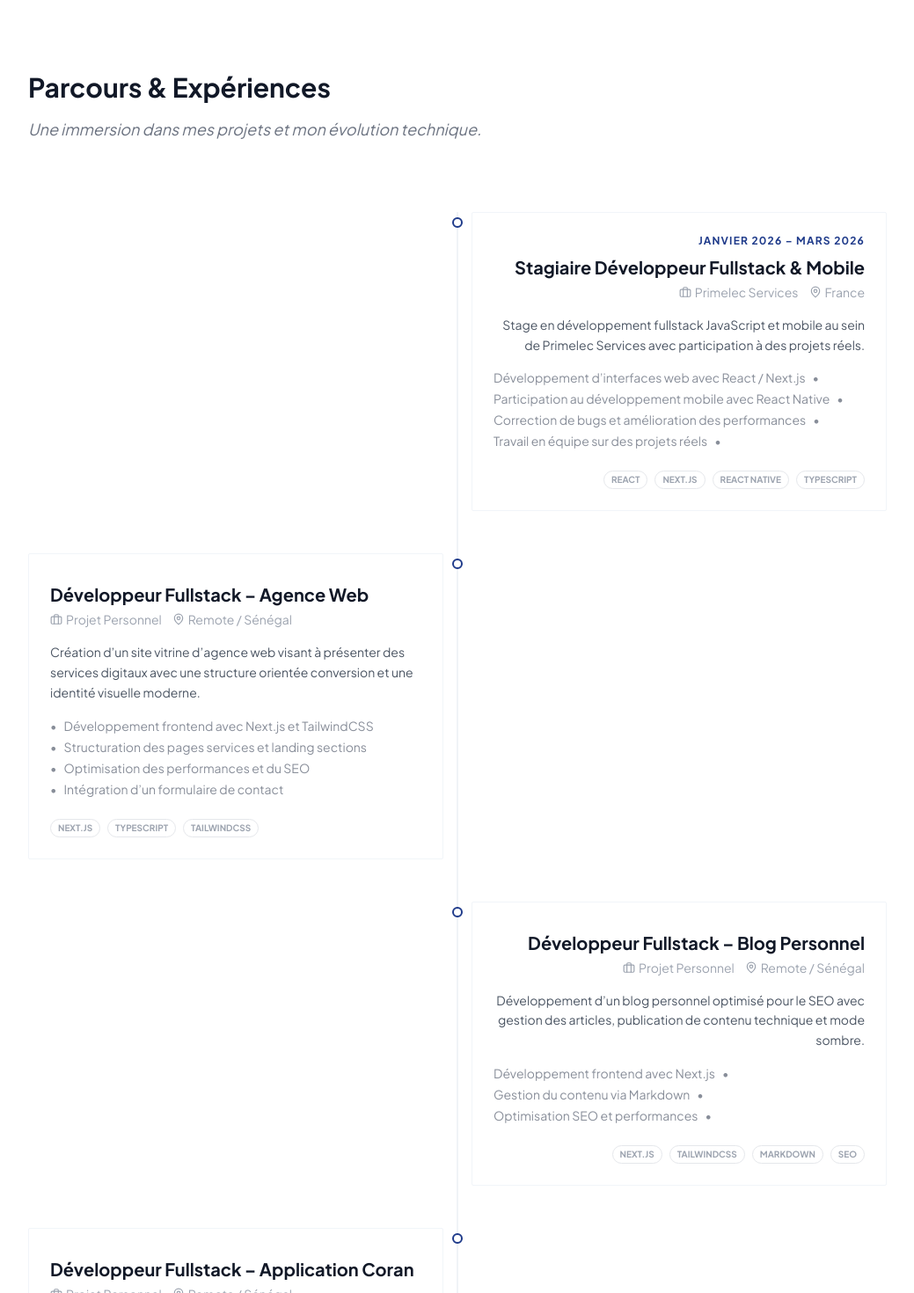
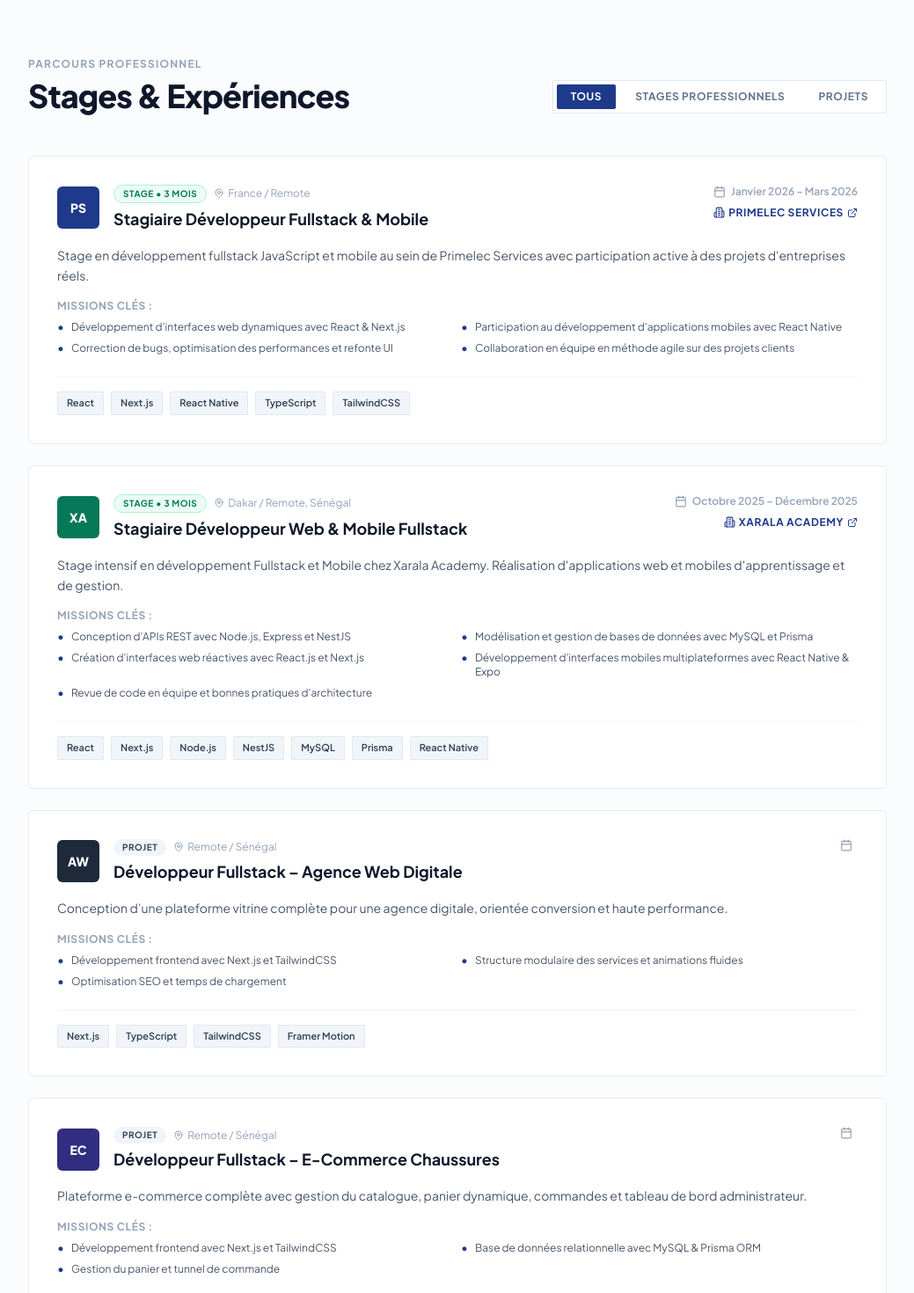
Before and after one commit to Bamba24/portofolio, a React (Vite) app: page / in a window 1280 px wide. Shown: the part 2480-3950 px from the top of the page at 88% size, without its empty margins (120-1159 px from the left). Built offline with nearby package versions, Linux system fonts and the light colour scheme; a web font is replaced by a local one.

Commit message:
correction des experiences et realistations

```diff
--- a/src/components/Experience.tsx
+++ b/src/components/Experience.tsx
@@ -1,266 +1,320 @@
-import { MapPin, Briefcase } from 'lucide-react';
-import { useContext } from 'react';
+import { useState, useContext } from 'react';
+import { MapPin, Briefcase, ExternalLink, Calendar, Building2 } from 'lucide-react';
 import { LangueContext } from '../context/langueContext';
-import { motion } from "framer-motion";
+import { motion, AnimatePresence } from "framer-motion";
+
+export interface ExperienceItem {
+  id: number;
+  titleFr: string;
+  titleEn: string;
+  company: string;
+  url?: string;
+  location: string;
+  period: string;
+  duration?: string;
+  type: 'Stage' | 'Projet';
+  logoText: string;
+  logoBg: string;
+  descriptionFr: string;
+  descriptionEn: string;
+  missions: string[];
+  missionsEn: string[];
+  stack: string[];
+}
 
 export default function Experience() {
   const { langue } = useContext(LangueContext) || { langue: 'fr' };
+  const isEn = langue === 'en';
 
-   const experiences = [
+  const [activeTab, setActiveTab] = useState<'Tous' | 'Stages' | 'Projets'>('Tous');
+
+  const experiences: ExperienceItem[] = [
     {
+      id: 1,
       titleFr: "Stagiaire Développeur Fullstack & Mobile",
       titleEn: "Fullstack & Mobile Developer Intern",
       company: "Primelec Services",
-  location: "France",
+      url: "https://primelec-services.com",
+      location: "France / Remote",
       period: "Janvier 2026 – Mars 2026",
+      duration: "3 mois",
       type: "Stage",
+      logoText: "PS",
+      logoBg: "bg-blue-900 text-white",
       descriptionFr:
-    "Stage en développement fullstack JavaScript et mobile au sein de Primelec Services avec participation à des projets réels.",
+        "Stage en développement fullstack JavaScript et mobile au sein de Primelec Services avec participation active à des projets d'entreprises réels.",
       descriptionEn:
-    "Internship in fullstack JavaScript and mobile development at Primelec Services, contributing to real-world projects.",
+        "Internship in fullstack JavaScript and mobile development at Primelec Services, contributing to real-world corporate projects.",
       missions: [
-    "Développement d’interfaces web avec React / Next.js",
-    "Participation au développement mobile avec React Native",
-    "Correction de bugs et amélioration des performances",
-    "Travail en équipe sur des projets réels"
+        "Développement d’interfaces web dynamiques avec React & Next.js",
+        "Participation au développement d'applications mobiles avec React Native",
+        "Correction de bugs, optimisation des performances et refonte UI",
+        "Collaboration en équipe en méthode agile sur des projets clients"
       ],
       missionsEn: [
-    "Frontend development using React / Next.js",
-    "Participation in mobile development with React Native",
-    "Bug fixing and performance improvements",
-    "Team collaboration on real projects"
+        "Frontend web development with React & Next.js",
+        "Participation in mobile application development using React Native",
+        "Bug fixing, performance optimization, and UI refactoring",
+        "Agile team collaboration on live client projects"
       ],
-  stack: ["React", "Next.js", "React Native", "TypeScript"]
+      stack: ["React", "Next.js", "React Native", "TypeScript", "TailwindCSS"]
     },
     {
-    titleFr: "Développeur Fullstack – Agence Web",
-    titleEn: "Fullstack Developer – Web Agency",
+      id: 2,
+      titleFr: "Stagiaire Développeur Web & Mobile Fullstack",
+      titleEn: "Web & Mobile Fullstack Developer Intern",
+      company: "Xarala Academy",
+      url: "https://xarala.co",
+      location: "Dakar / Remote, Sénégal",
+      period: "Octobre 2025 – Décembre 2025",
+      duration: "3 mois",
+      type: "Stage",
+      logoText: "XA",
+      logoBg: "bg-emerald-700 text-white",
+      descriptionFr:
+        "Stage intensif en développement Fullstack et Mobile chez Xarala Academy. Réalisation d'applications web et mobiles d'apprentissage et de gestion.",
+      descriptionEn:
+        "Intensive Fullstack & Mobile development internship at Xarala Academy. Built web and mobile learning and management applications.",
+      missions: [
+        "Conception d'APIs REST avec Node.js, Express et NestJS",
+        "Modélisation et gestion de bases de données avec MySQL et Prisma",
+        "Création d'interfaces web réactives avec React.js et Next.js",
+        "Développement d'interfaces mobiles multiplateformes avec React Native & Expo",
+        "Revue de code en équipe et bonnes pratiques d'architecture"
+      ],
+      missionsEn: [
+        "REST API design using Node.js, Express, and NestJS",
+        "Database modeling and management using MySQL and Prisma",
+        "Building reactive web interfaces with React.js and Next.js",
+        "Cross-platform mobile UI development using React Native & Expo",
+        "Peer code reviews and architectural best practices"
+      ],
+      stack: ["React", "Next.js", "Node.js", "NestJS", "MySQL", "Prisma", "React Native"]
+    },
+    {
+      id: 3,
+      titleFr: "Développeur Fullstack – Agence Web Digitale",
+      titleEn: "Fullstack Developer – Digital Web Agency",
       company: "Projet Personnel",
       location: "Remote / Sénégal",
       type: "Projet",
+      logoText: "AW",
+      logoBg: "bg-slate-800 text-white",
       descriptionFr:
-      "Création d’un site vitrine d’agence web visant à présenter des services digitaux avec une structure orientée conversion et une identité visuelle moderne.",
+        "Conception d’une plateforme vitrine complète pour une agence digitale, orientée conversion et haute performance.",
       descriptionEn:
-      "Built a web agency website to showcase digital services with a conversion-focused structure and modern visual identity.",
+        "Built a complete showcase platform for a digital agency, conversion-focused with high performance.",
       missions: [
         "Développement frontend avec Next.js et TailwindCSS",
-      "Structuration des pages services et landing sections",
-      "Optimisation des performances et du SEO",
-      "Intégration d’un formulaire de contact"
+        "Structure modulaire des services et animations fluides",
+        "Optimisation SEO et temps de chargement"
       ],
       missionsEn: [
         "Frontend development using Next.js and TailwindCSS",
-      "Structuring service pages and landing sections",
-      "Performance and SEO optimization",
-      "Contact form integration"
+        "Modular service page structure and smooth animations",
+        "SEO and load speed optimization"
       ],
-    stack: ["Next.js", "TypeScript", "TailwindCSS"]
+      stack: ["Next.js", "TypeScript", "TailwindCSS", "Framer Motion"]
     },
     {
-    titleFr: "Développeur Fullstack – Blog Personnel",
-    titleEn: "Fullstack Developer – Personal Blog",
-    company: "Projet Personnel",
-    location: "Remote / Sénégal",
-    type: "Projet",
-    descriptionFr:
-      "Développement d’un blog personnel optimisé pour le SEO avec gestion des articles, publication de contenu technique et mode sombre.",
-    descriptionEn:
-      "Developed a personal blog optimized for SEO with article management, technical content publishing, and dark mode.",
-    missions: [
-      "Développement frontend avec Next.js",
-      "Gestion du contenu via Markdown",
-      "Optimisation SEO et performances",
-    ],
-    missionsEn: [
-      "Frontend development with Next.js",
-      "Content management using Markdown",
-      "SEO and performance optimization",
-    ],
-    stack: ["Next.js", "TailwindCSS", "Markdown", "SEO"]
-  },
-  {
-    titleFr: "Développeur Fullstack – Application Coran",
-    titleEn: "Fullstack Developer – Quran Application",
-    company: "Projet Personnel",
-    location: "Remote / Sénégal",
-    type: "Projet",
-    descriptionFr:
-      "Application web de récital du Coran permettant la lecture des sourates et l’écoute audio, avec une interface simple et accessible.",
-    descriptionEn:
-      "Quran recital web application enabling surah reading and audio playback with a clean and accessible interface.",
-    missions: [
-      "Développement frontend avec Next.js et TailwindCSS",
-      "Intégration d’API de récitations du Coran",
-      "Gestion de la lecture audio",
-    ],
-    missionsEn: [
-      "Frontend development with Next.js and TailwindCSS",
-      "Integration of Quran recitation APIs",
-      "Audio playback management",
-    ],
-    stack: ["Next.js", "TailwindCSS", "API Coran"]
-  },
-  {
-    titleFr: "Développeur Fullstack – E-commerce Chaussures",
+      id: 4,
+      titleFr: "Développeur Fullstack – E-Commerce Chaussures",
       titleEn: "Fullstack Developer – Shoes E-Commerce",
       company: "Projet Personnel",
       location: "Remote / Sénégal",
       type: "Projet",
+      logoText: "EC",
+      logoBg: "bg-indigo-900 text-white",
       descriptionFr:
-      "Développement d’une plateforme e-commerce de vente de chaussures avec gestion des produits, panier, commandes et base de données.",
+        "Plateforme e-commerce complète avec gestion du catalogue, panier dynamique, commandes et tableau de bord administrateur.",
       descriptionEn:
-      "Developed a shoe e-commerce platform with product management, cart, orders, and database integration.",
+        "Comprehensive e-commerce platform with catalog management, dynamic cart, orders, and admin dashboard.",
       missions: [
         "Développement frontend avec Next.js et TailwindCSS",
-      "Gestion de la base de données avec MySQL et Prisma",
-      "Implémentation du panier et du système de commande",
-      "Création d’un dashboard administrateur"
+        "Base de données relationnelle avec MySQL & Prisma ORM",
+        "Gestion du panier et tunnel de commande"
       ],
       missionsEn: [
         "Frontend development with Next.js and TailwindCSS",
-      "Database management using MySQL and Prisma",
-      "Shopping cart and order system implementation",
-      "Admin dashboard creation"
+        "Relational database management with MySQL & Prisma ORM",
+        "Shopping cart and checkout flow management"
       ],
       stack: ["Next.js", "TypeScript", "MySQL", "Prisma", "TailwindCSS"]
     },
     {
-    titleFr: "Développeur Mobile – Application E-commerce",
-    titleEn: "Mobile Developer – E-Commerce Mobile App",
+      id: 5,
+      titleFr: "Développeur Mobile – Application E-Commerce",
+      titleEn: "Mobile Developer – E-Commerce App",
       company: "Projet Personnel",
       location: "Remote / Sénégal",
       type: "Projet",
+      logoText: "MB",
+      logoBg: "bg-violet-800 text-white",
       descriptionFr:
-      "Développement d’une application mobile iOS et Android basée sur la plateforme e-commerce web, avec React Native et Expo.",
+        "Application mobile iOS et Android synchronisée avec la plateforme e-commerce web, développée avec React Native et Expo.",
       descriptionEn:
-      "Developed an iOS and Android mobile application based on the e-commerce web platform using React Native and Expo.",
+        "iOS and Android mobile app synchronized with the web e-commerce platform, built with React Native and Expo.",
       missions: [
-      "Création des écrans produits et panier",
-      "Connexion à l’API backend e-commerce",
-      "Gestion de l’état global avec Context API",
+        "Création des vues produits, filtres et panier mobile",
+        "Connexion aux APIs REST backend",
+        "Gestion d'état global avec Context API"
       ],
       missionsEn: [
-      "Building product and cart screens",
-      "Connecting to the e-commerce backend API",
-      "Global state management with Context API",
+        "Building product views, filters, and mobile cart",
+        "Connecting to REST backend APIs",
+        "Global state management with Context API"
       ],
       stack: ["React Native", "Expo", "TypeScript", "Context API"]
-  },
-  {
-    titleFr: "Développeur Fullstack – Portfolio Personnel",
-    titleEn: "Fullstack Developer – Personal Portfolio",
-    company: "Projet Personnel",
-    location: "Remote / Sénégal",
-    type: "Projet",
-    descriptionFr:
-      "Création de mon portfolio personnel afin de présenter mes projets, expériences et compétences en développement web et mobile.",
-    descriptionEn:
-      "Built my personal portfolio to showcase my projects, experiences, and web & mobile development skills.",
-    missions: [
-      "Développement frontend avec React et TailwindCSS",
-      "Intégration des projets et expériences professionnelles",
-      "Animations avec Framer Motion",
-      "Optimisation UX et responsive design"
-    ],
-    missionsEn: [
-      "Frontend development with React and TailwindCSS",
-      "Integration of projects and professional experiences",
-      "Animations using Framer Motion",
-      "UX optimization and responsive design"
-    ],
-    stack: ["React", "TailwindCSS", "Framer Motion"]
     }
   ];
 
+  const filteredExperiences = experiences.filter(exp => {
+    if (activeTab === 'Stages') return exp.type === 'Stage';
+    if (activeTab === 'Projets') return exp.type === 'Projet';
+    return true;
+  });
+
   return (
-    <section id="experience" className="py-24 bg-white">
+    <section id="experience" className="py-20 bg-slate-50/50 dark:bg-slate-950/40 transition-colors duration-300">
       <div className="max-w-5xl mx-auto px-6">
 
-        {/* Titre de section minimaliste */}
-        <div className="mb-20">
-          <h2 className="text-3xl font-bold text-gray-900 mb-4">
-            {langue === 'fr' ? 'Parcours & Expériences' : 'Career & Experience'}
+        {/* Header Section : Style jonathan-boyer.fr */}
+        <div className="flex flex-col md:flex-row md:items-end justify-between mb-12 gap-6">
+          <div>
+            <span className="text-xs font-bold uppercase tracking-widest text-slate-400 block mb-2">
+              {isEn ? "Career & Internships" : "Parcours professionnel"}
+            </span>
+            <h2 className="text-3xl sm:text-4xl font-extrabold text-slate-900 dark:text-white tracking-tight">
+              {isEn ? "Experiences & Internships" : "Stages & Expériences"}
             </h2>
-          <p className="text-gray-500 text-lg italic">
-            {langue === 'fr'
-              ? "Une immersion dans mes projets et mon évolution technique."
-              : "An insight into my projects and technical evolution."}
-          </p>
           </div>
 
-        <div className="relative">
-          {/* Ligne verticale ultra-fine */}
-          <div className="absolute left-0 md:left-1/2 top-0 bottom-0 w-px bg-slate-200 -translate-x-1/2 hidden md:block"></div>
-
-          <div className="space-y-12">
-            {experiences.map((exp, index) => (
-              <motion.div
-                key={index}
-                initial={{ opacity: 0, y: 20 }}
-                whileInView={{ opacity: 1, y: 0 }}
-                viewport={{ once: true }}
-                transition={{ duration: 0.5, delay: index * 0.1 }}
-                className={`relative flex flex-col md:flex-row gap-8 ${
-                  index % 2 === 0 ? "md:flex-row-reverse" : ""
+          {/* Onglets de filtrage : Stages vs Projets */}
+          <div className="flex gap-1.5 p-1 bg-white dark:bg-slate-900 border border-slate-200 dark:border-slate-800 rounded-sm">
+            {[
+              { id: 'Tous', labelFr: 'Tous', labelEn: 'All' },
+              { id: 'Stages', labelFr: 'Stages Professionnels', labelEn: 'Internships' },
+              { id: 'Projets', labelFr: 'Projets', labelEn: 'Projects' }
+            ].map(tab => (
+              <button
+                key={tab.id}
+                onClick={() => setActiveTab(tab.id as 'Tous' | 'Stages' | 'Projets')}
+                className={`px-4 py-1.5 text-xs font-bold uppercase tracking-wider transition-all rounded-sm ${
+                  activeTab === tab.id
+                    ? 'bg-blue-900 text-white shadow-xs'
+                    : 'text-slate-500 hover:text-slate-900 dark:hover:text-white'
                 }`}
               >
-                {/* Point de jonction au centre */}
-                <div className="absolute left-0 md:left-1/2 w-3 h-3 bg-white border-2 border-blue-900 rounded-full -translate-x-1/2 top-1.5 z-10 hidden md:block"></div>
-
-                {/* Contenu de l'expérience */}
-                <div className="md:w-1/2">
-                  <div className={`p-6 border border-slate-100 rounded-sm hover:border-blue-900 transition-colors duration-300 ${
-                    index % 2 === 0 ? "md:text-right" : "md:text-left"
-                  }`}>
-                    <span className="text-xs font-bold uppercase tracking-widest text-blue-900 mb-2 block">
-                      {exp.period}
-                    </span>
-                    <h3 className="text-xl font-bold text-gray-900 mb-1">
-                      {langue === 'fr' ? exp.titleFr : exp.titleEn}
-                    </h3>
-                    <div className={`flex items-center gap-3 text-sm text-gray-400 mb-4 ${
-                      index % 2 === 0 ? "md:justify-end" : "md:justify-start"
-                    }`}>
-                      <span className="flex items-center gap-1"><Briefcase size={14}/> {exp.company}</span>
-                      <span className="flex items-center gap-1"><MapPin size={14}/> {exp.location}</span>
+                {isEn ? tab.labelEn : tab.labelFr}
+              </button>
+            ))}
+          </div>
         </div>
 
-                    <p className="text-gray-600 text-sm leading-relaxed mb-4">
-                      {langue === 'fr' ? exp.descriptionFr : exp.descriptionEn}
+        {/* Liste des cartes d'expérience épurées */}
+        <div className="space-y-6">
+          <AnimatePresence mode="popLayout">
+            {filteredExperiences.map((exp) => (
+              <motion.div
+                key={exp.id}
+                layout
+                initial={{ opacity: 0, y: 15 }}
+                animate={{ opacity: 1, y: 0 }}
+                exit={{ opacity: 0, scale: 0.98 }}
+                transition={{ duration: 0.3 }}
+                className="bg-white dark:bg-slate-900 border border-slate-200/80 dark:border-slate-800 rounded-md p-6 sm:p-8 hover:border-blue-900/30 dark:hover:border-blue-500/30 transition-all shadow-xs"
+              >
+                <div className="flex flex-col sm:flex-row sm:items-start justify-between gap-4 mb-4">
+
+                  {/* Entreprise & Logo */}
+                  <div className="flex items-center gap-4">
+                    <div className={`w-12 h-12 rounded-md font-extrabold text-sm flex items-center justify-center shadow-xs shrink-0 ${exp.logoBg}`}>
+                      {exp.logoText}
+                    </div>
+
+                    <div>
+                      <div className="flex items-center gap-2 flex-wrap">
+                        <span className={`px-2.5 py-0.5 rounded-full text-[10px] font-bold uppercase tracking-wider ${
+                          exp.type === 'Stage'
+                            ? 'bg-emerald-50 dark:bg-emerald-950/50 text-emerald-700 dark:text-emerald-400 border border-emerald-200 dark:border-emerald-800'
+                            : 'bg-slate-100 dark:bg-slate-800 text-slate-700 dark:text-slate-300'
+                        }`}>
+                          {exp.type} {exp.duration && `• ${exp.duration}`}
+                        </span>
+
+                        <span className="text-xs text-slate-400 flex items-center gap-1">
+                          <MapPin size={12} />
+                          {exp.location}
+                        </span>
+                      </div>
+
+                      <div className="flex items-center gap-2 mt-1">
+                        <h3 className="text-lg font-bold text-slate-900 dark:text-white">
+                          {isEn ? exp.titleEn : exp.titleFr}
+                        </h3>
+                      </div>
+                    </div>
+                  </div>
+
+                  {/* Période & Lien externe */}
+                  <div className="flex sm:flex-col items-start sm:items-end justify-between gap-2 shrink-0">
+                    <div className="flex items-center gap-1.5 text-xs font-semibold text-slate-400 dark:text-slate-400">
+                      <Calendar size={14} />
+                      <span>{exp.period}</span>
+                    </div>
+
+                    {exp.url && (
+                      <a
+                        href={exp.url}
+                        target="_blank"
+                        rel="noopener noreferrer"
+                        className="inline-flex items-center gap-1 text-xs font-bold text-blue-900 dark:text-blue-400 hover:underline uppercase tracking-wider"
+                      >
+                        <Building2 size={13} />
+                        <span>{exp.company}</span>
+                        <ExternalLink size={12} />
+                      </a>
+                    )}
+                  </div>
+                </div>
+
+                {/* Description */}
+                <p className="text-sm text-slate-600 dark:text-slate-300 leading-relaxed mb-4">
+                  {isEn ? exp.descriptionEn : exp.descriptionFr}
                 </p>
 
-                    {/* Missions simplifiées */}
-                    <ul className={`text-sm text-gray-500 space-y-1 mb-6 ${
-                      index % 2 === 0 ? "md:items-end" : "md:items-start"
-                    }`}>
-                      {(langue === 'fr' ? exp.missions : exp.missionsEn).slice(0, 5).map((m, i) => (
-                        <li key={i} className="flex gap-2 opacity-80">
-                          {index % 2 !== 0 && <span>•</span>}
-                          {m}
-                          {index % 2 === 0 && <span className="hidden md:inline">•</span>}
+                {/* Missions clés */}
+                <div className="space-y-2 mb-6">
+                  <p className="text-xs font-bold uppercase tracking-wider text-slate-400">
+                    {isEn ? "Key Missions & Impact:" : "Missions clés :"}
+                  </p>
+                  <ul className="grid grid-cols-1 sm:grid-cols-2 gap-2 text-xs text-slate-600 dark:text-slate-300">
+                    {(isEn ? exp.missionsEn : exp.missions).map((mission, i) => (
+                      <li key={i} className="flex items-start gap-2">
+                        <span className="text-blue-900 dark:text-blue-400 font-bold">•</span>
+                        <span>{mission}</span>
                       </li>
                     ))}
                   </ul>
+                </div>
 
-                    {/* Stack technique discrète */}
-                    <div className={`flex flex-wrap gap-2 ${
-                      index % 2 === 0 ? "md:justify-end" : "md:justify-start"
-                    }`}>
+                {/* Stack technique */}
+                <div className="pt-4 border-t border-slate-100 dark:border-slate-800 flex flex-wrap gap-2">
                   {exp.stack.map((tech, i) => (
-                        <span key={i} className="text-[10px] font-bold text-gray-400 border border-gray-200 px-2 py-0.5 rounded-full uppercase">
+                    <span
+                      key={i}
+                      className="px-2.5 py-1 bg-slate-100 dark:bg-slate-800 border border-slate-200 dark:border-slate-700 text-slate-700 dark:text-slate-300 text-[11px] font-semibold rounded-sm"
+                    >
                       {tech}
                     </span>
                   ))}
                 </div>
-                  </div>
+
+              </motion.div>
+            ))}
+          </AnimatePresence>
         </div>
 
-                {/* Espace vide pour l'autre côté de la timeline (Desktop) */}
-                <div className="md:w-1/2 hidden md:block"></div>
-              </motion.div>
-            ))}
-          </div>
-        </div>
       </div>
     </section>
   );
```
Lines whose indentation alone changed are shown as unchanged.
